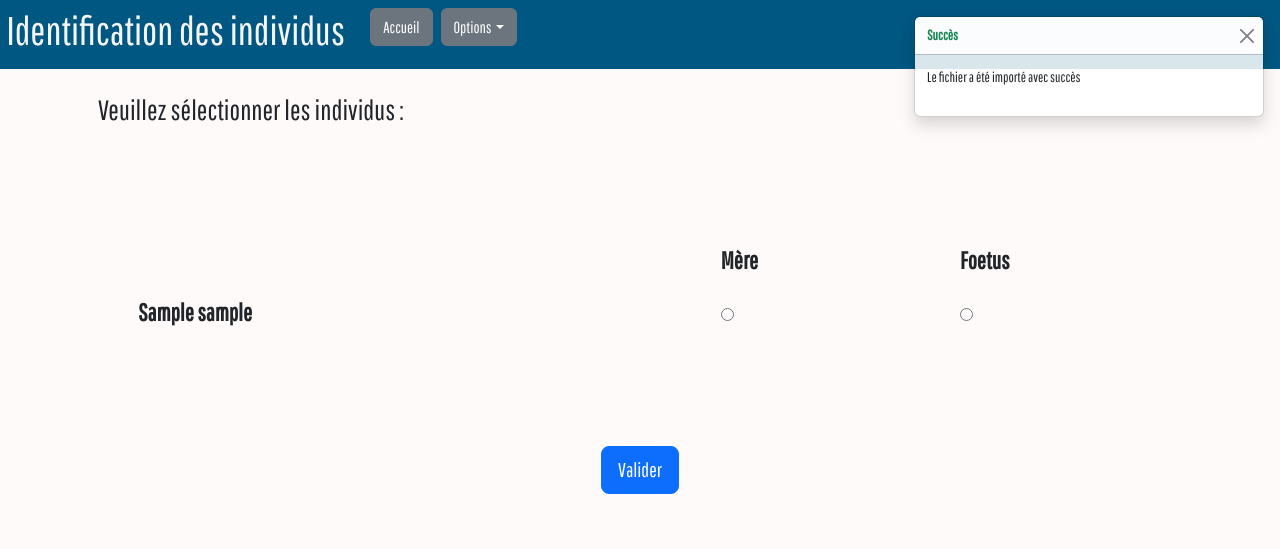
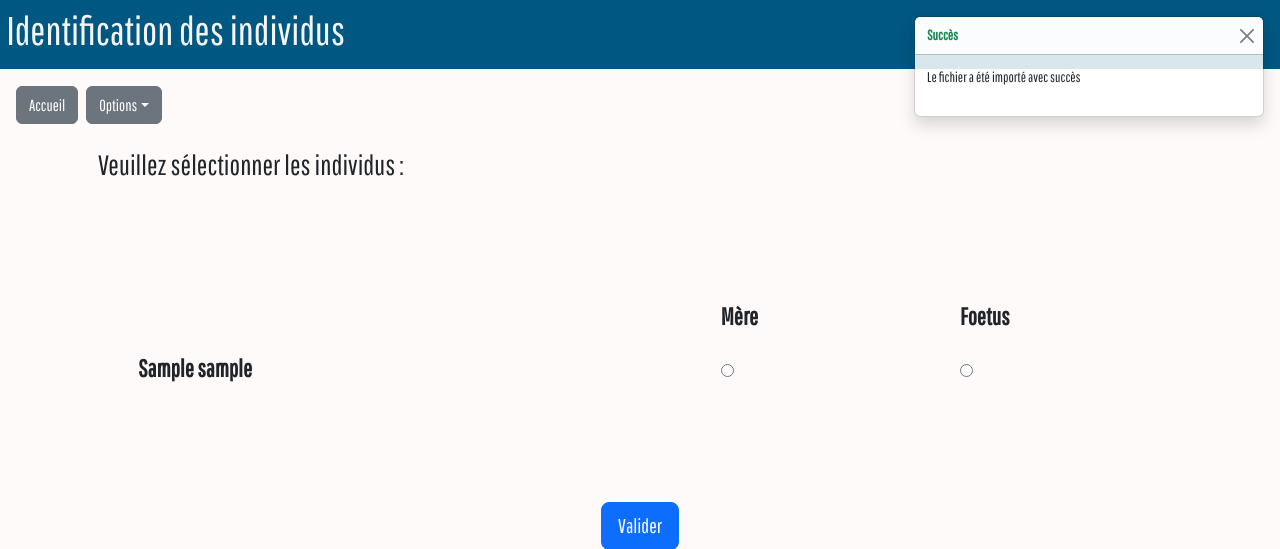
Before and after one commit to RAHMANIfatima/LacFom, a Django app: template Django/src/analyse/templates/analyse/identification.html in a window 1280 px wide. Shown: the top 549 px of the page. Run offline with Django 3.2, Linux system fonts and the light colour scheme; the template is opened without the code that fills it: most values are stand-ins (such as "Sample title", 1, 10 or a date in 2020); some web fonts are replaced.

Commit message:
Deplacer boutons

```diff
--- a/Django/src/analyse/templates/analyse/identification.html
+++ b/Django/src/analyse/templates/analyse/identification.html
@@ -1,3 +1,4 @@
+<!-- filepath: /home/aliou/projects/LacFom/Django/src/analyse/templates/analyse/identification.html -->
 {% load static %}
 <!DOCTYPE html>
 <html lang="fr">
@@ -15,13 +16,13 @@
 <body>
     <header class="header-flex">
         <h1>Identification des individus</h1>
-        <div class="btn-grp">
+    </header>
 
-            <form action="{% url 'index' %}">
+    <div class="btn-grp mt-3 ms-3">
+        <form action="{% url 'index' %}" class="d-inline">
             <button class="btn btn-secondary">Accueil</button>
         </form>
-
-            <div class="dropdown">
+        <div class="dropdown d-inline">
             <button type="button" class="btn btn-secondary dropdown-toggle" data-bs-toggle="dropdown">Options</button>
             <div class="dropdown-menu">
                 <form id="upload-json-form" method="post" enctype="multipart/form-data">
@@ -36,11 +37,9 @@
             </div>
         </div>
     </div>
-    </header>
-
 
     <div class="container">
-        <h3 class="mt-4">Veuillez sélectionner les individus :  </h3>
+        <h3 class="mt-4">Veuillez sélectionner les individus :</h3>
         <form action="{% url 'attribution_origine' %}" method="post">
             {% csrf_token %}
             <table class="table table-borderless m-5">
--- a/Django/src/lacfom/static/css/parametres.css
+++ b/Django/src/lacfom/static/css/parametres.css
@@ -5,7 +5,8 @@
 header {
     background-color: var(--primary-color);
     width: 100%;
-    padding: 0.4rem;
+    padding: 0.7rem;
+    top: 0;
 }
 
 header h3 {
```
Also changed, not shown: Django/src/analyse/templates/analyse/identification_avec_pere.html (+9 -5 lines), Django/src/analyse/templates/analyse/resultat_analyse.html (+30 -31 lines). Lines whose indentation alone changed are shown as unchanged.
